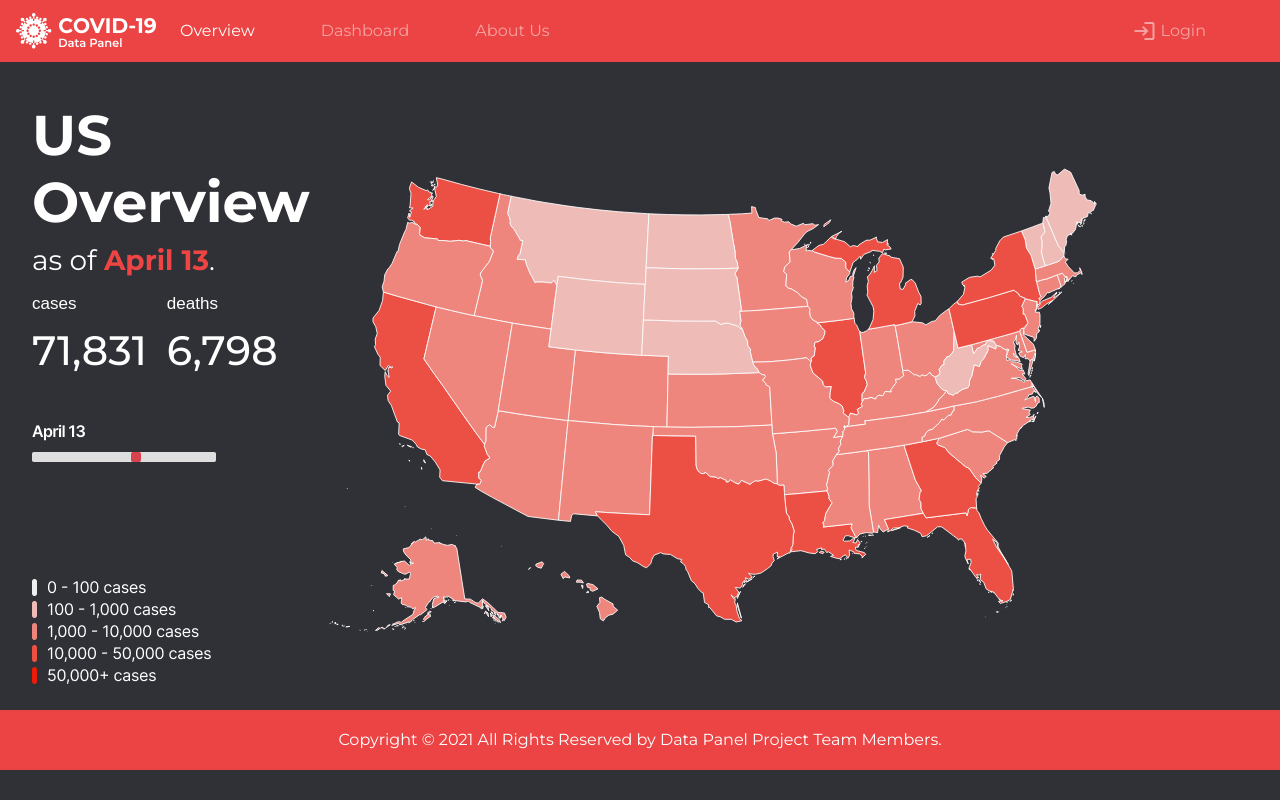
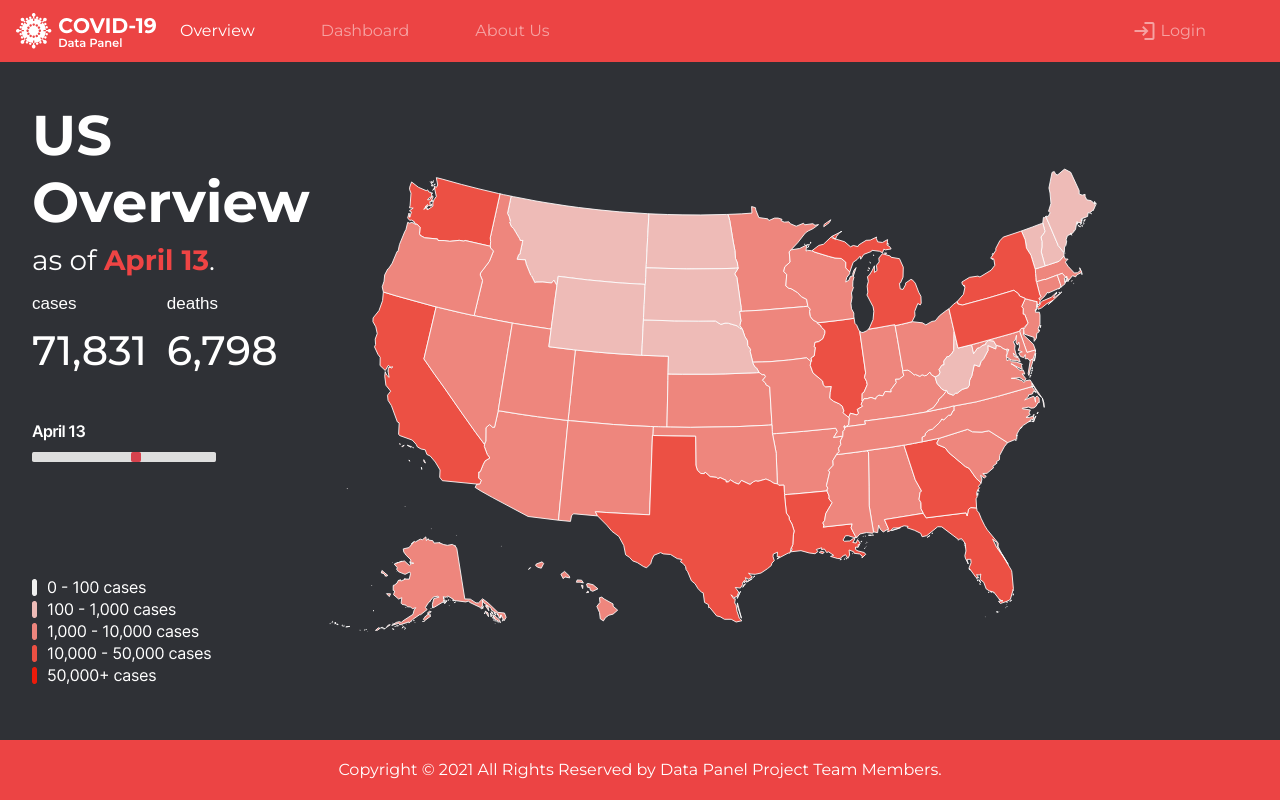
Before and after one commit to info340-au21/CovidNow-Datapanel, a React (Create React App) app: page / in a window 1280 px wide. Built offline with nearby package versions, Linux system fonts and the light colour scheme; a web font is replaced by a local one.

Commit message:
minor fix

```diff
--- a/src/index.css
+++ b/src/index.css
@@ -7,7 +7,7 @@ html {
 }
 
 body {
-    height: 100%;
+    height: calc(100% + 60px);
     margin: 62px 0;
 }
 
@@ -224,7 +224,7 @@ p {
     }
 
     #US {
-        height: calc(100vh - 152px);
+        height: calc(100vh - 122px);
     }
 
     .overview-container section:first-child + section img, .dashboard-container section:first-child + section img {
--- a/src/login.css
+++ b/src/login.css
@@ -1,14 +1,3 @@
-body {
-  margin: 0;
-  padding: 0;
-}
-header {
-  padding-bottom: 0;
-}
-main {
-  width: 100vw;
-  margin: 0;
-}
 .container {
   display: flex; /* or inline-flex */
   align-items: stretch;
--- a/src/style.css
+++ b/src/style.css
@@ -1,10 +1,5 @@
 * {
     box-sizing: border-box;
-}
-
-html, body {
-    height: 100%;
-    width: 100%;
 }
 
 :root {
```
